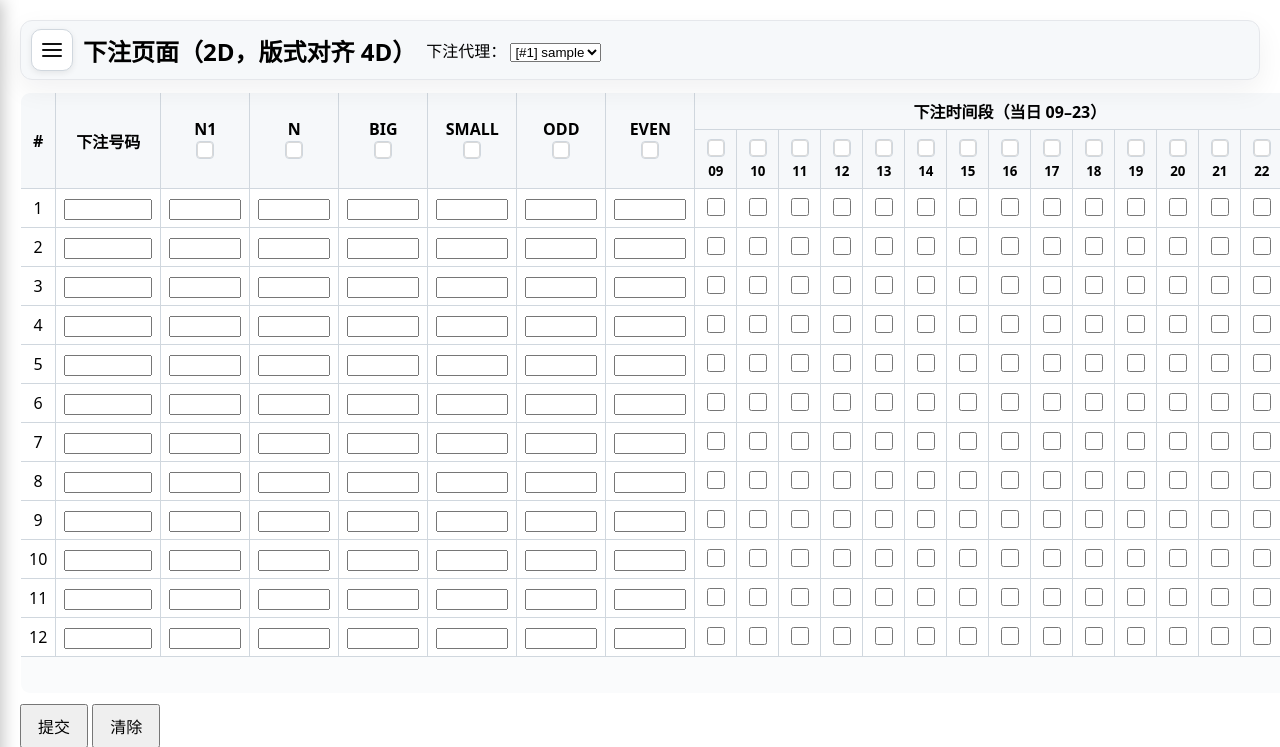
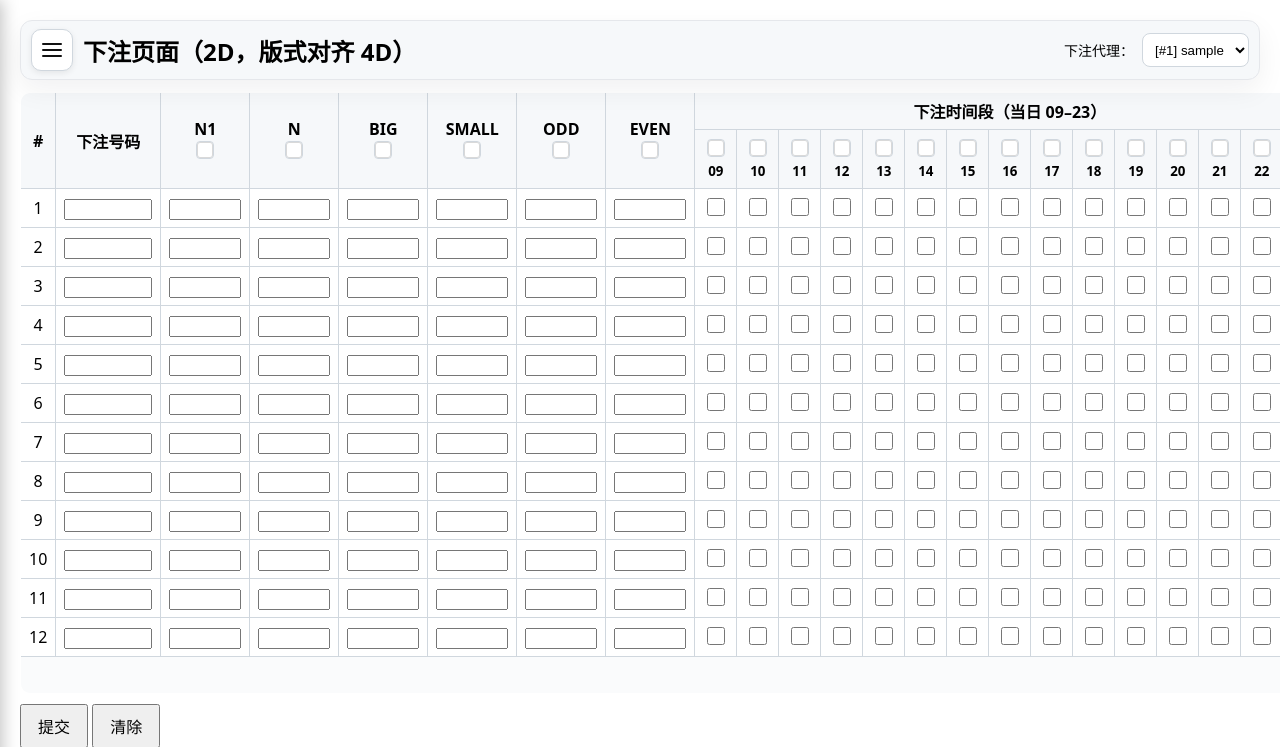
Before and after one commit to boonjun123654/2D, a Flask app: template templates/bet_2d.html in a window 1280 px wide; the page is wider, and only the part inside the window is pictured. Shown: the top 747 px of that part. Run offline with Flask 3, Linux system fonts and the light colour scheme; the visitor is signed in with stand-in values (Sample User, id 1); tables that the repository leaves empty hold one stand-in row (values such as "Sample post"); the template is opened without the code that fills it: values that come from a table or form of the project are taken from there, most other values are stand-ins (such as "Sample title", 1, 10 or a date in 2020); parts of the project's set-up code (start-up, migrations or seed data) failed here and were passed over; some libraries are stand-ins or nearby versions.

Commit message:
Update bet_2d.html

```diff
--- a/templates/bet_2d.html
+++ b/templates/bet_2d.html
@@ -13,6 +13,18 @@
     }
     body{font-family:system-ui,-apple-system,Segoe UI,Roboto,Helvetica,Arial,"Microsoft YaHei",sans-serif; padding:12px}
     h1,h2{margin:0}
+
+    .header-row{
+      display:flex; align-items:center; gap:14px; margin:0 0 10px;
+    }
+    .admin-agent{
+      margin-left:auto; display:flex; align-items:center; gap:8px;
+      font-size:14px;
+    }
+    .admin-agent select{
+      height:34px; padding:4px 8px; border:1px solid #d0d7de; border-radius:8px;
+      background:#fff;
+    }
 
     /* 顶栏：按钮 + 标题 并排 */
     .topbar{
```
